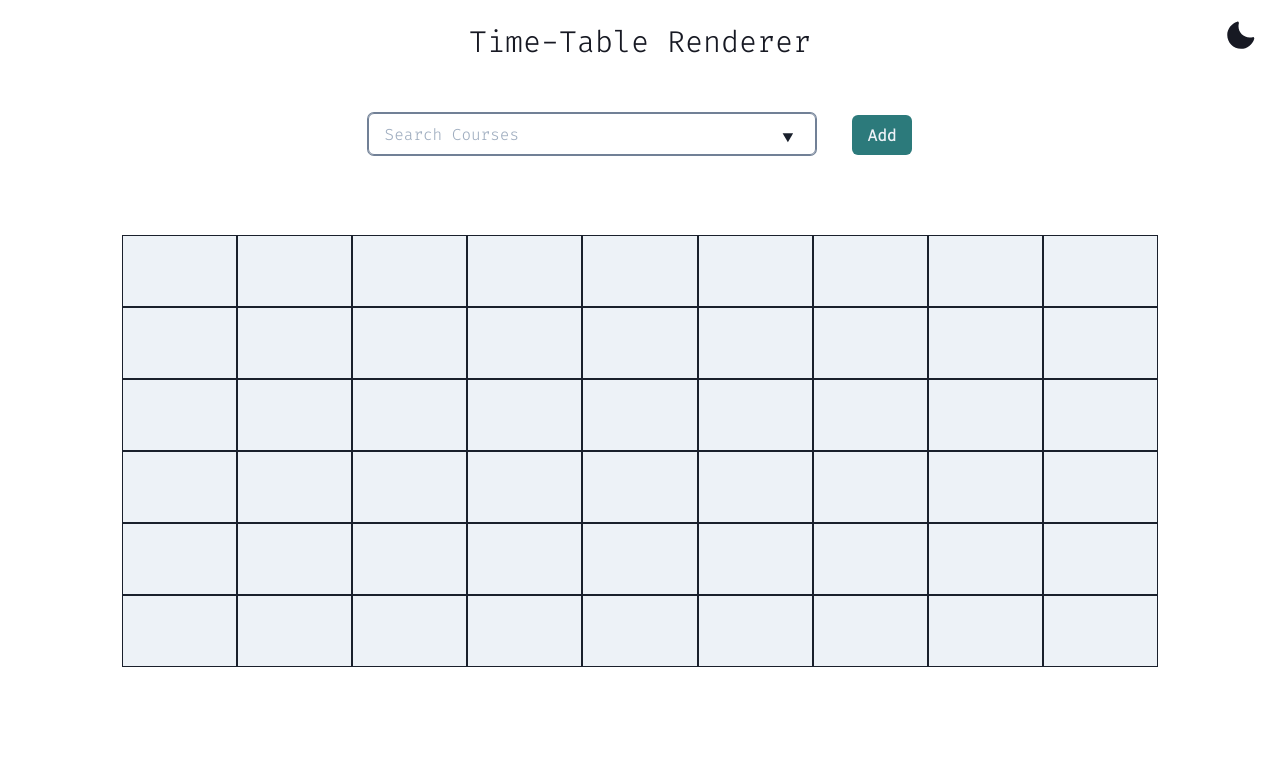
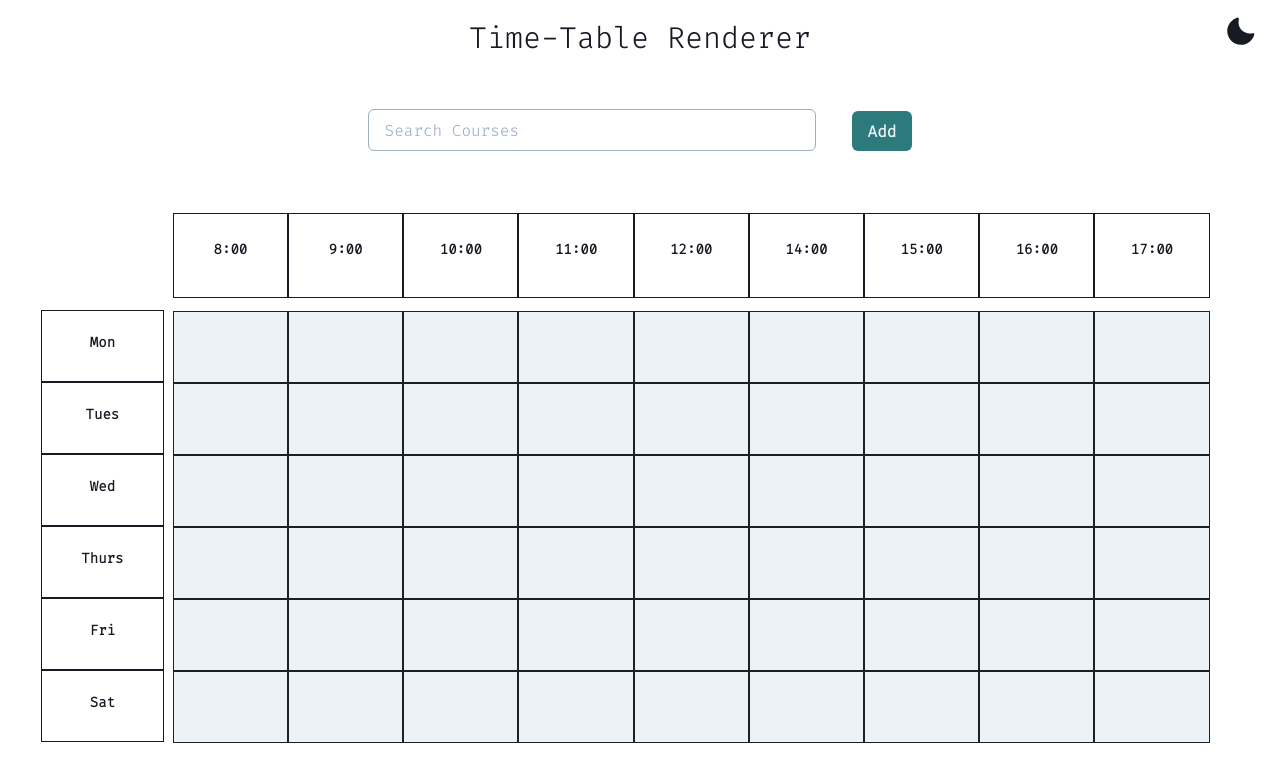
Before and after one commit to priyansh71/6x9-Generator, a React (Create React App) app: page / in a window 1280 px wide. Shown: the top 782 px of the page. Built offline with nearby package versions, Linux system fonts and the light colour scheme.

Commit message:
managed time and days grids

```diff
--- a/src/Components/dynamic/AddItem.jsx
+++ b/src/Components/dynamic/AddItem.jsx
@@ -2,12 +2,12 @@
 
 import React, { useState } from "react";
 import { Input, useColorModeValue, Button } from "@chakra-ui/react";
-import Course from "../static/Course";
+import Course from "../static/file";
 
 const AddItem = (props) => {
   const [value, setValue] = useState("");
   const box = useColorModeValue("gray.400", "gray.200");
-  const focus  = useColorModeValue("gray.500", "gray.100");
+  const focus = useColorModeValue("gray.500", "gray.100");
 
   const handler = () => {
     if (value) {
@@ -18,10 +18,10 @@ const AddItem = (props) => {
   };
 
   const handleKey = (e) => {
-    if(e.key === "Enter"){
-      handler()
+    if (e.key === "Enter") {
+      handler();
     }
-  }
+  };
 
   return (
     <div>
@@ -33,7 +33,6 @@ const AddItem = (props) => {
         type="text"
         borderWidth="thin"
         listStyleImg="revert"
-        autoFocus
         mt="3"
         px="1em"
         py="1.25em"
@@ -48,7 +47,11 @@ const AddItem = (props) => {
       />
       <datalist id="courses">
         {Course.map((item, index) => {
-          return (
+          return item.Section ? (
+            <option value={item.Name} key={index}>
+              { item.Code + " - " +  item.Section}
+            </option>
+          ) : (
             <option value={item.Name} key={index}>
               {item.Code}
             </option>
--- /dev/null
+++ b/src/Components/dynamic/Days.jsx
@@ -0,0 +1,36 @@
+import React from 'react'
+import { Grid, GridItem, Center,  useColorModeValue } from "@chakra-ui/react";
+
+const Days = () => {
+    const days = ['Mon' , 'Tues', 'Wed', 'Thurs' , 'Fri' , 'Sat'];
+    const text = useColorModeValue("gray.900", "gray.100");
+    return (
+        <Grid h="100px" templateColumns="repeat(1, 1fr)" position="relative" left="-42vw" top="24.9vh">
+        {days.map((item, index) => {
+          return (
+            <GridItem
+            key={index}
+              gap={2}
+              h="9vh"
+              w="123px"
+              border="1px"
+              borderColor={text}
+              backgroundColor="transparent"
+              textColor={text}
+            >
+              <Center
+                position="relative"
+                top="30%"
+                fontSize="0.88em"
+                fontWeight="bold"
+              >
+                {item}
+              </Center>
+            </GridItem>
+          );
+        })}
+      </Grid>
+    )
+}
+
+export default Days
--- a/src/Components/dynamic/Table.jsx
+++ b/src/Components/dynamic/Table.jsx
@@ -13,9 +13,11 @@ import {
 import { MinusIcon } from "@chakra-ui/icons";
 import Header from "./Header";
 import AddItem from "./AddItem";
-import Course from "../static/Course.js";
+import Course from "../static/file";
 import darkColors from "../static/darkColors";
 import lightColors from "../static/lightColors";
+import Time from "./Time";
+import Days from "./Days";
 
 function Table() {
   //coloring
@@ -76,11 +78,10 @@ function Table() {
       alignItems="center"
       justifyContent="center"
       flexDirection="column"
-      mt="1"
       mb="2"
     >
       <Header />
-      <Box display="flex" flexDir="row" mt="5" mb="20">
+      <Box display="flex" flexDir="row" mt="5" mb="-10">
         <AddItem
           handleTable={handleTable}
           handleState={() => forceUpdate()}
@@ -88,8 +89,9 @@ function Table() {
           color={addButtonColor}
         />
       </Box>
-
-      <Grid templateColumns="repeat(9,1fr)">
+      <Days />
+      <Time />
+       <Grid templateColumns="repeat(9,1fr)" position="relative" left="4vw">
         {table.map((item, index) => {
           return item ? (
             <GridItem
--- /dev/null
+++ b/src/Components/dynamic/Time.jsx
@@ -0,0 +1,39 @@
+/** @format */
+
+import React from "react";
+import { Grid, GridItem, Center,useColorModeValue } from "@chakra-ui/react";
+
+const Time = () => {
+  const time = [ "8:00", "9:00" , "10:00", "11:00", "12:00", "14:00", "15:00", "16:00", "17:00"];
+  const text = useColorModeValue("gray.900", "gray.100");
+
+  return (
+    <Grid h="100px" templateColumns="repeat(9, 1fr)" position="relative" left="4vw" top="0.5">
+      {time.map((item, index) => {
+        return (
+          <GridItem
+          key={index}
+            gap={2}
+            h="85px"
+            w="9vw"
+            borderWidth="0.5px"
+            borderColor={text}
+            backgroundColor="transparent"
+            textColor={text}
+          >
+            <Center
+              position="relative"
+              top="30%"
+              fontSize="0.88em"
+              fontWeight="semibold"
+            >
+              {item}
+            </Center>
+          </GridItem>
+        );
+      })}
+    </Grid>
+  );
+};
+
+export default Time;
```
